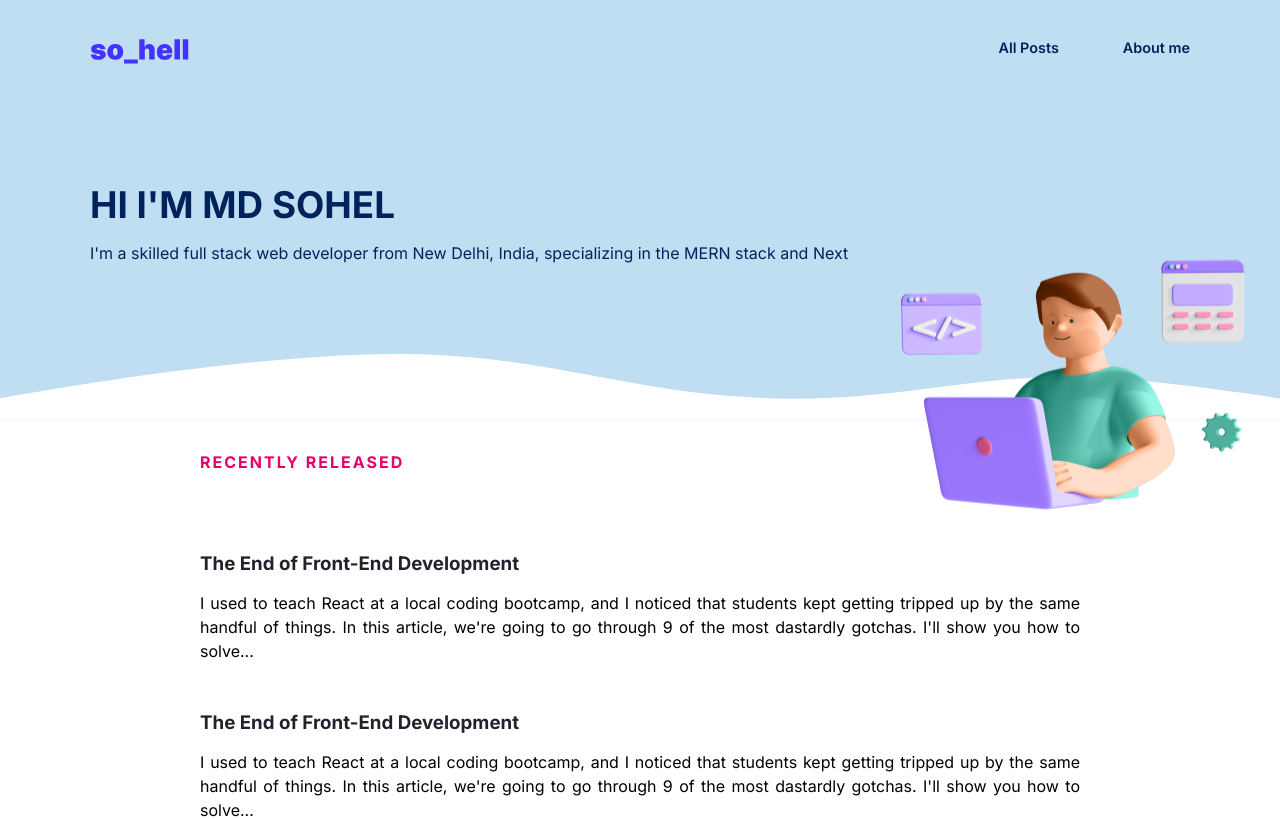
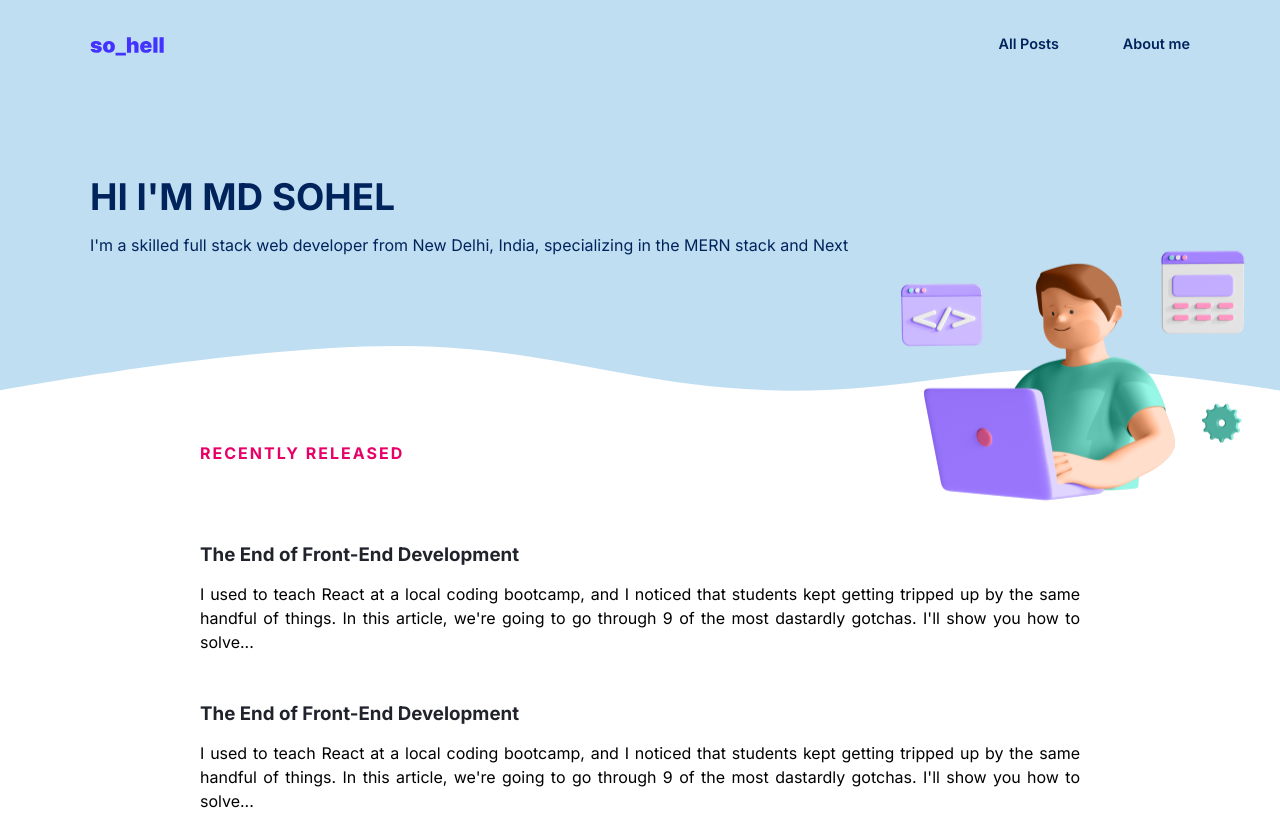
Before and after one commit to noobCode-69/personal-blogging, a Next.js app: page / in a window 1280 px wide. Shown: the top 819 px of the page. Built offline with nearby package versions, Linux system fonts and the light colour scheme.

Commit message:
responsive

```diff
--- a/components/logo/logo.module.css
+++ b/components/logo/logo.module.css
@@ -1,5 +1,5 @@
 .container {
-  width: 100px;
+  width: 75px;
   align-items: center;
   justify-content: center;
 }
```
